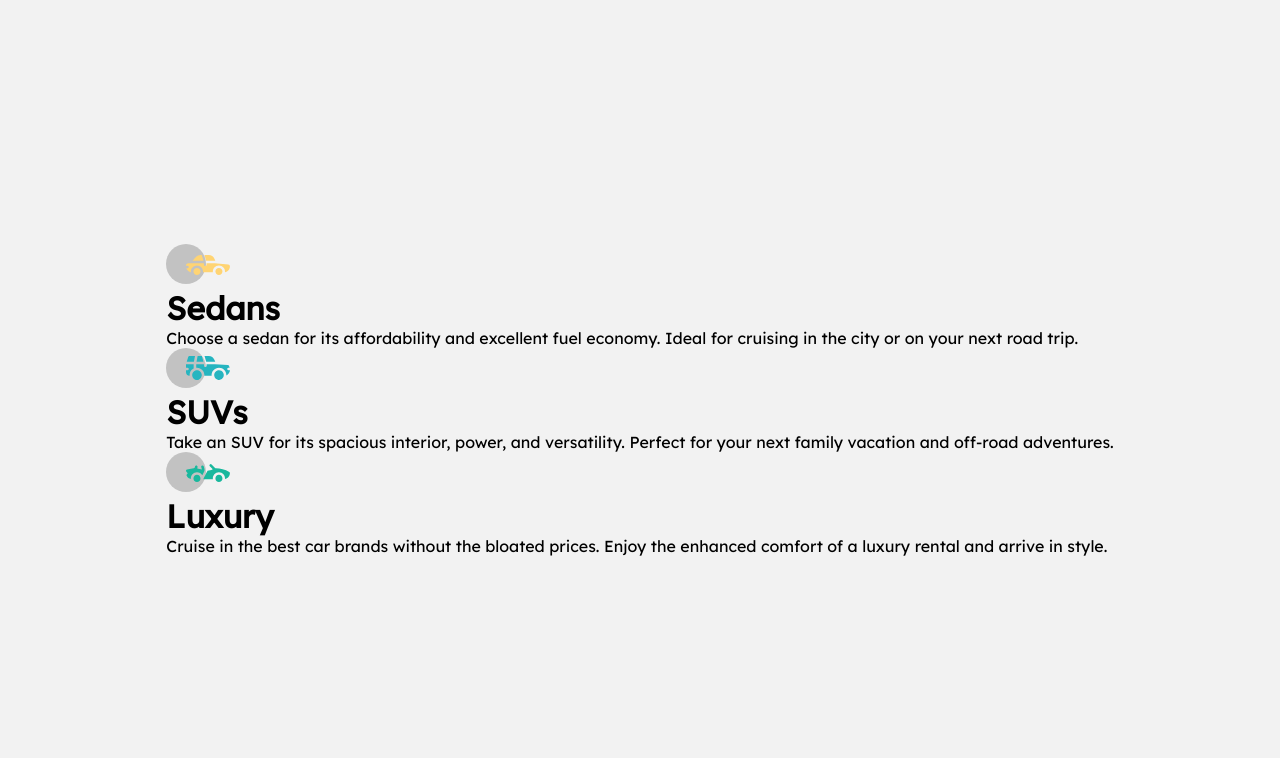
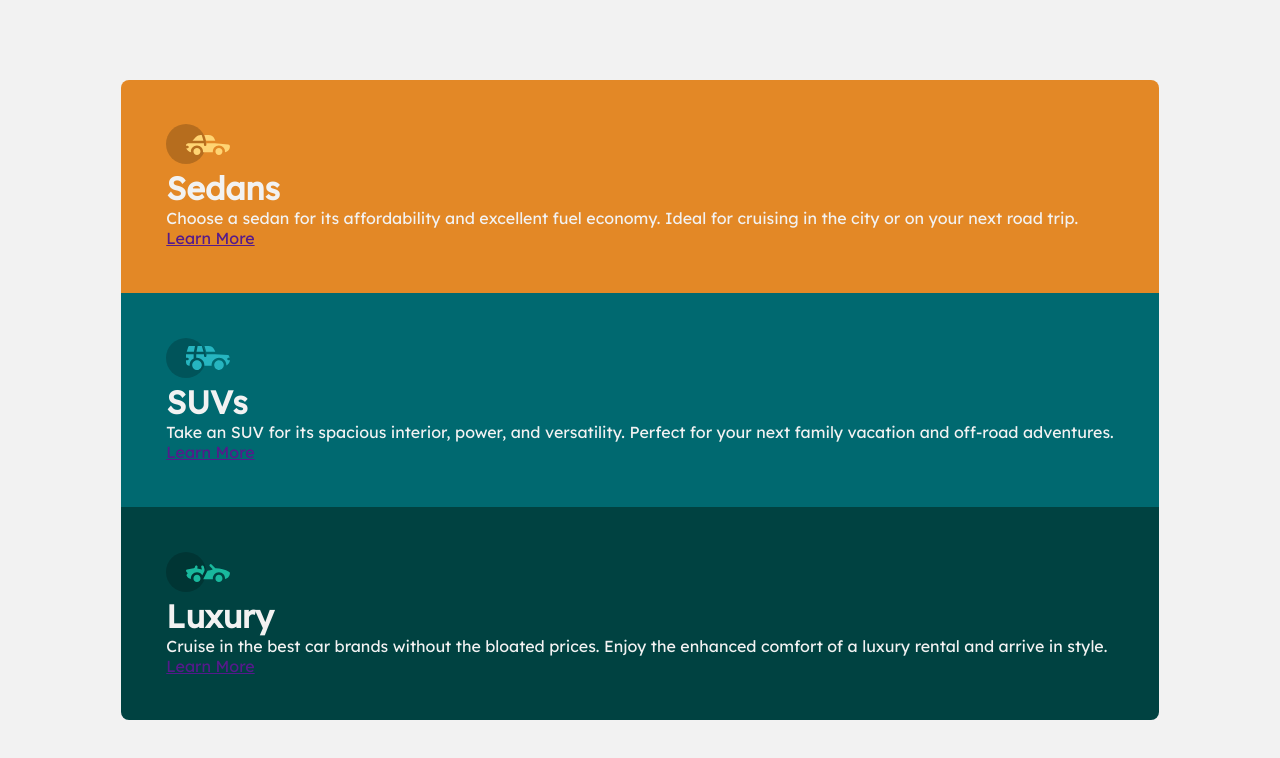
Before and after one commit to IamAbhiDev/3-column-preview-card-component-main.github.io, a plain HTML site: page index.html in a window 1280 px wide. Drawn offline with Linux system fonts and the light colour scheme.

Commit message:
card container styled

```diff
--- a/css/style.css
+++ b/css/style.css
@@ -38,3 +38,28 @@ body {
     justify-content: center;
     align-items: center;
 }
+
+/*Components*/
+
+.container {
+    border-radius: .5rem;
+    overflow: hidden;
+    margin: 1.4rem;
+}
+
+.container__card {
+    color: var(--very-light-gray);
+    padding: 2.8rem;
+}
+
+.container__card--bright-orange {
+    background: var(--bright-orange);
+}
+
+.container__card--dark-cyan {
+    background: var(--dark-cyan);
+}
+
+.container__card--very-dark-cyan {
+    background: var(--very-dark-cyan);
+}
--- a/index.html
+++ b/index.html
@@ -20,28 +20,40 @@
     <div class="container__card container__card--bright-orange">
       <div class="container__card__icon"><img src="/images/icon-sedans.svg" alt="sedan-car-icon"
           class="container__card__icon-img"></div>
+
       <h1 class="container__card__heading">Sedans</h1>
+
       <p class="container__card__text">Choose a sedan for its affordability and excellent fuel economy. Ideal for
         cruising in the city
         or on your next road trip.</p>
+
+      <a href="" class="card__container__btn">Learn More</a>
     </div>
 
     <div class="container__card container__card--dark-cyan">
       <div class="container__card__icon"><img src="/images/icon-suvs.svg" alt="suv-car-icon"
           class="container__card__icon-img"></div>
+
       <h1 class="container__card__heading">SUVs</h1>
+
       <p class="container__card__text">Take an SUV for its spacious interior, power, and versatility. Perfect for your
         next family vacation
         and off-road adventures.</p>
+
+      <a href="" class="card__container__btn">Learn More</a>
     </div>
 
     <div class="container__card container__card--very-dark-cyan">
       <div class="container__card__icon"><img src="/images/icon-luxury.svg" alt="luxury-car-icon"
           class="container__card__icon-img"></div>
+
       <h1 class="container__card__heading">Luxury</h1>
+
       <p class="container__card__text">Cruise in the best car brands without the bloated prices. Enjoy the enhanced
         comfort of a luxury
         rental and arrive in style.</p>
+
+      <a href="" class="card__container__btn">Learn More</a>
     </div>
 
   </main>
```
